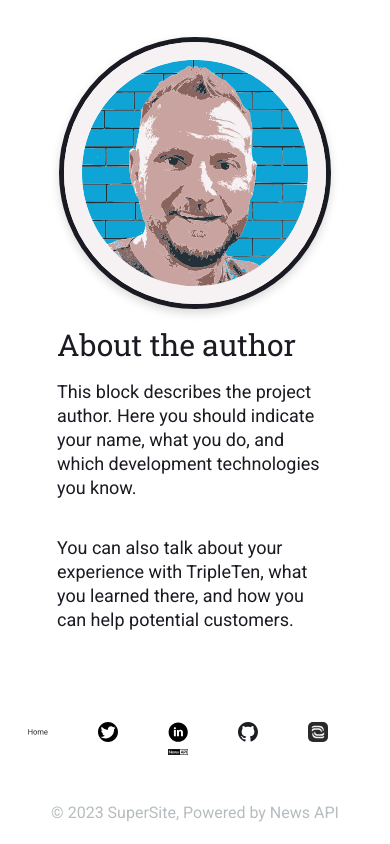
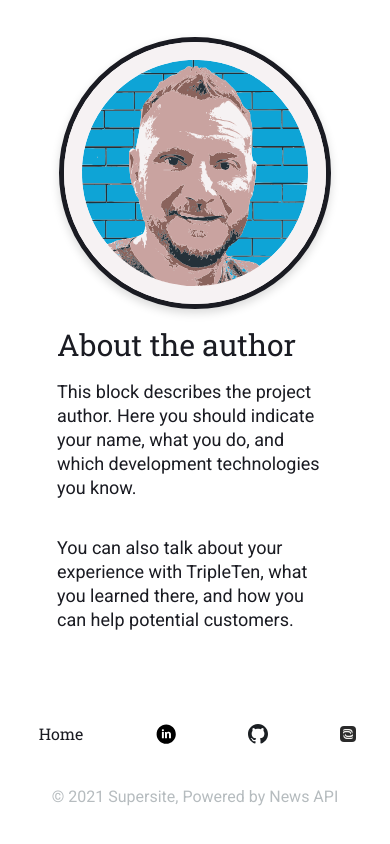
Before and after one commit to blinn26/project-name-frontend, a React (Create React App) app: page / in a window 390 px wide. Shown: the part 570-1414 px from the top of the page. Built offline with nearby package versions, Linux system fonts and the light colour scheme.

Commit message:
save footer prior to wrap

```diff
--- a/src/components/Footer/Footer.css
+++ b/src/components/Footer/Footer.css
@@ -32,22 +32,67 @@
   display: flex;
 }
 
-.footer__home-icon,
-.footer__icon,
-.footer__tripleten-icon,
-.footer__icon-twitter,
-.footer__api-icon {
+.footer__home-button {
+  font-family: "Roboto Slab", sans-serif;
+  text-decoration: none;
+  margin-right: 40px;
+  transition: opacity 0.3s;
+  color: #1A1B22;
+  text-align: center;
+  font-size: 18px;
+  line-height: 24px;
+}
+
+.footer__home-button:hover {
+  opacity: 0.6;
+  cursor: pointer;
+}
+
+.footer__icon-linkedin {
   width: 24px;
   height: 24px;
   margin-right: 40px;
   transition: opacity 0.3s;
 }
 
-.footer__home-icon:hover,
-.footer__icon:hover,
-.footer__tripleten-icon:hover,
-.footer__api-icon:hover,
-.footer__icon-twitter:hover {
+.footer__icon-linkedin:hover {
+  opacity: 0.6;
+  cursor: pointer;
+}
+
+.footer__icon-github {
+  width: 24px;
+  height: 24px;
+  margin-right: 40px;
+  transition: opacity 0.3s;
+}
+
+.footer__icon-github:hover {
+  opacity: 0.6;
+  cursor: pointer;
+}
+
+.footer__icon-tripleten {
+  width: 24px;
+  height: 24px;
+  margin-right: 40px;
+  transition: opacity 0.3s;
+}
+
+.footer__icon-tripleten:hover {
+  opacity: 0.6;
+  cursor: pointer;
+
+}
+
+.footer__icon-github {
+  width: 24px;
+  height: 24px;
+  margin-right: 40px;
+  transition: opacity 0.3s;
+}
+
+.footer__icon-github:hover {
   opacity: 0.6;
   cursor: pointer;
 }
@@ -84,11 +129,18 @@
     margin-left: 5px;
   }
 
-  .footer__home-icon,
-  .footer__icon,
-  .footer__tripleten-icon,
-  .footer__icon-twitter,
-  .footer__api-icon {
+  .footer__home-button {
+    font-size: 16px;
+  }
+
+  .footer__icon-linkedin,
+  .footer__icon-github,
+  .footer__icon-tripleten {
+    width: 20px;
+    height: 20px;
+  }
+
+  .footer__icon-github {
     width: 20px;
     height: 20px;
   }
--- a/src/components/Footer/Footer.js
+++ b/src/components/Footer/Footer.js
@@ -3,10 +3,7 @@ import React from 'react';
 import './Footer.css';
 import github from '../../images/github.svg';
 import linkedIn from '../../images/linkedin.svg';
-import twitter from '../../images/twitter.svg';
 import tripleten from '../../images/trip10.svg';
-import home from '../../images/home.svg';
-import apiLogo from '../../images/NewsAPILogo.svg';
 
 const Footer = () => {
   const handleNavigation = (url, event) => {
@@ -17,35 +14,21 @@ const Footer = () => {
   return (
     <footer className='footer'>
       <div className='footer__left'>
-        <p className='footer__copyright'>© 2023 SuperSite, Powered by News API</p>
+        <p className='footer__copyright'>© 2021 Supersite, Powered by News API</p>
       </div>
       <nav className='footer__links'>
         <Link
           to='/'
           className='footer__button footer__home-button'>
-          <img
-            alt='Home'
-            src={home}
-            className='footer__home-icon'
-          />
+          Home
         </Link>
-        <a
-          onClick={(event) => handleNavigation('https://twitter.com/createdbyben26', event)}
-          className='footer__button'>
-          <img
-            alt='Twitter logo'
-            src={twitter}
-            className='footer__icon-twitter'
-          />
-        </a>
-
         <a
           onClick={(event) => handleNavigation('https://www.linkedin.com/in/ben-linn-coding4l/', event)}
           className='footer__button'>
           <img
             alt='LinkedIn logo'
             src={linkedIn}
-            className='footer__icon'
+            className='footer__icon-linkedin'
           />
         </a>
         <a
@@ -54,7 +37,7 @@ const Footer = () => {
           <img
             alt='Github logo'
             src={github}
-            className='footer__icon'
+            className='footer__icon-github'
           />
         </a>
         <a
@@ -66,15 +49,6 @@ const Footer = () => {
             className='footer__tripleten-icon'
           />
         </a>
-        <a
-          onClick={(event) => handleNavigation('https://newsapi.org', event)}
-          className='footer__button footer__api-button'>
-          <img
-            alt='nlogo'
-            src={apiLogo}
-            className='footer__api-icon'
-          />
-        </a>
       </nav>
     </footer>
   );
--- a/src/components/ModalWithForm/ModalWithForm.css
+++ b/src/components/ModalWithForm/ModalWithForm.css
@@ -48,6 +48,7 @@
   align-items: flex-start;
   width: 100%;
   cursor: pointer;
+
 }
 
 .modal__input {
@@ -222,7 +223,7 @@
   color: #2F71E5;
   font-size: 18px;
   font-family: Inter;
-  height: 18px;
+  line-height: 18px;
 }
 
 @media screen and (max-width: 767px) {
```
